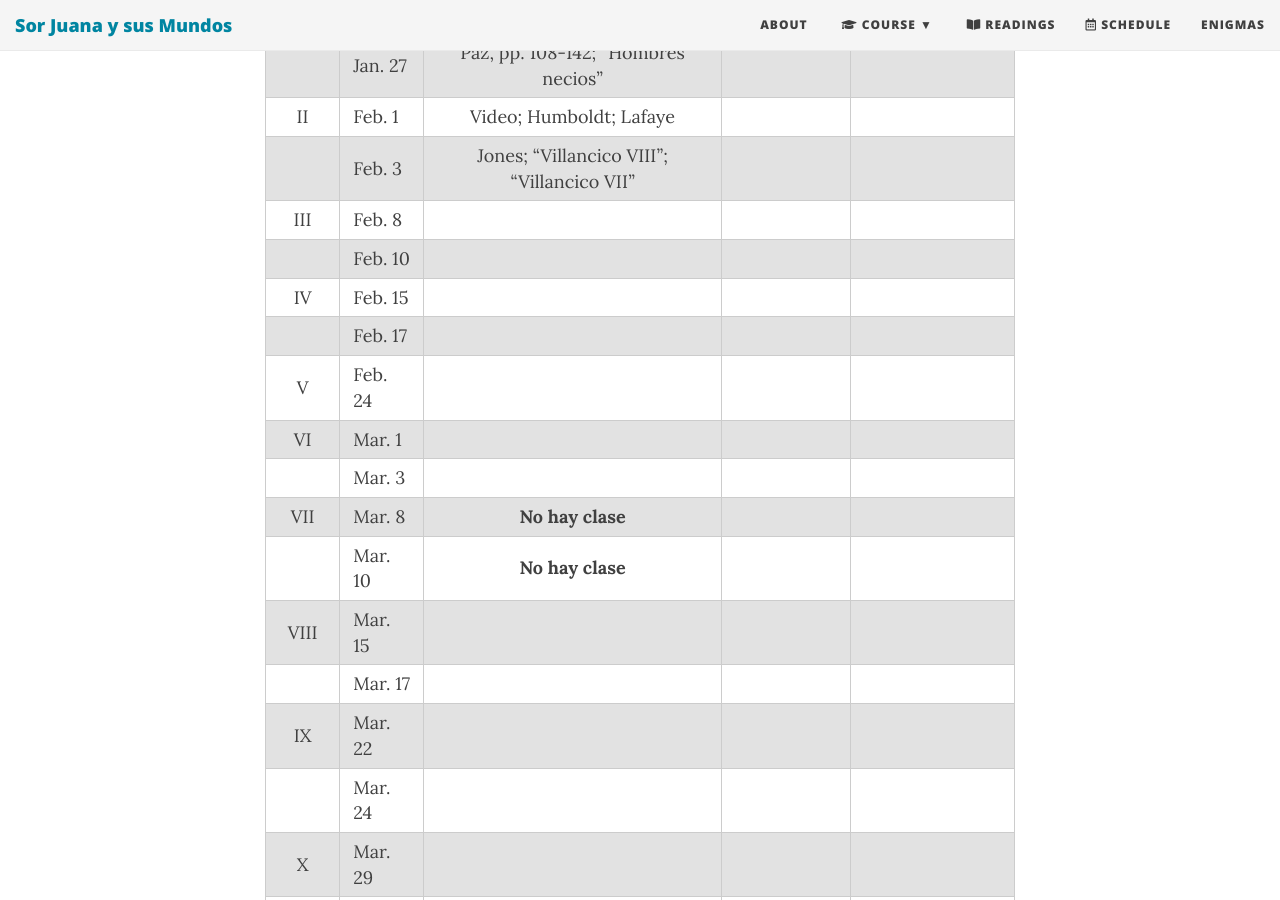
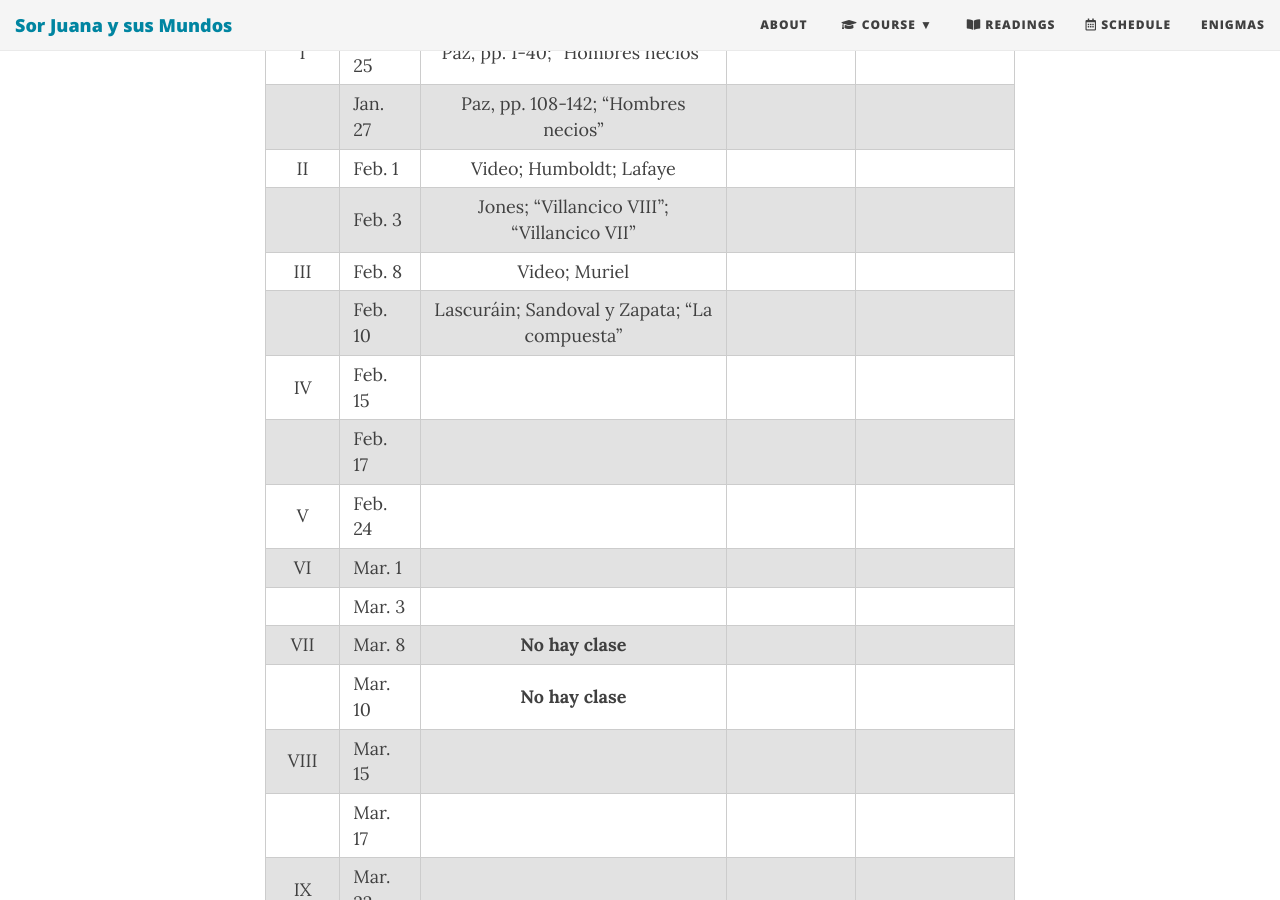
Before and after one commit to Hipomenes/sorjuana, a Jekyll site: the page built from calendar.md, in a window 1280 px wide and 900 px high, scrolled down 472 px. Built offline with Jekyll 4.4.1, drawn with Linux system fonts in a browser that asks for light colours; nearby versions of some CDN libraries.

Commit message:
Update calendar.md

```diff
--- a/calendar.md
+++ b/calendar.md
@@ -13,8 +13,8 @@ subtitle: Spring 2022
 |     |Jan. 27| Paz, pp. 108-142; "Hombres necios" |  |  |
 |II   |Feb. 1 |  Video; Humboldt; Lafaye |  |  |
 |     |Feb. 3 | Jones; "Villancico VIII"; "Villancico VII"  |  | |
-|III  |Feb. 8 |  | |  |
-|     |Feb. 10|  | | |
+|III  |Feb. 8 | Video; Muriel| |  |
+|     |Feb. 10| Lascuráin; Sandoval y Zapata; "La compuesta"  | | |
 | IV  |Feb. 15|  | |  |
 |     |Feb. 17|  |  | |
 | V   |Feb. 24|  |  |  |
```
